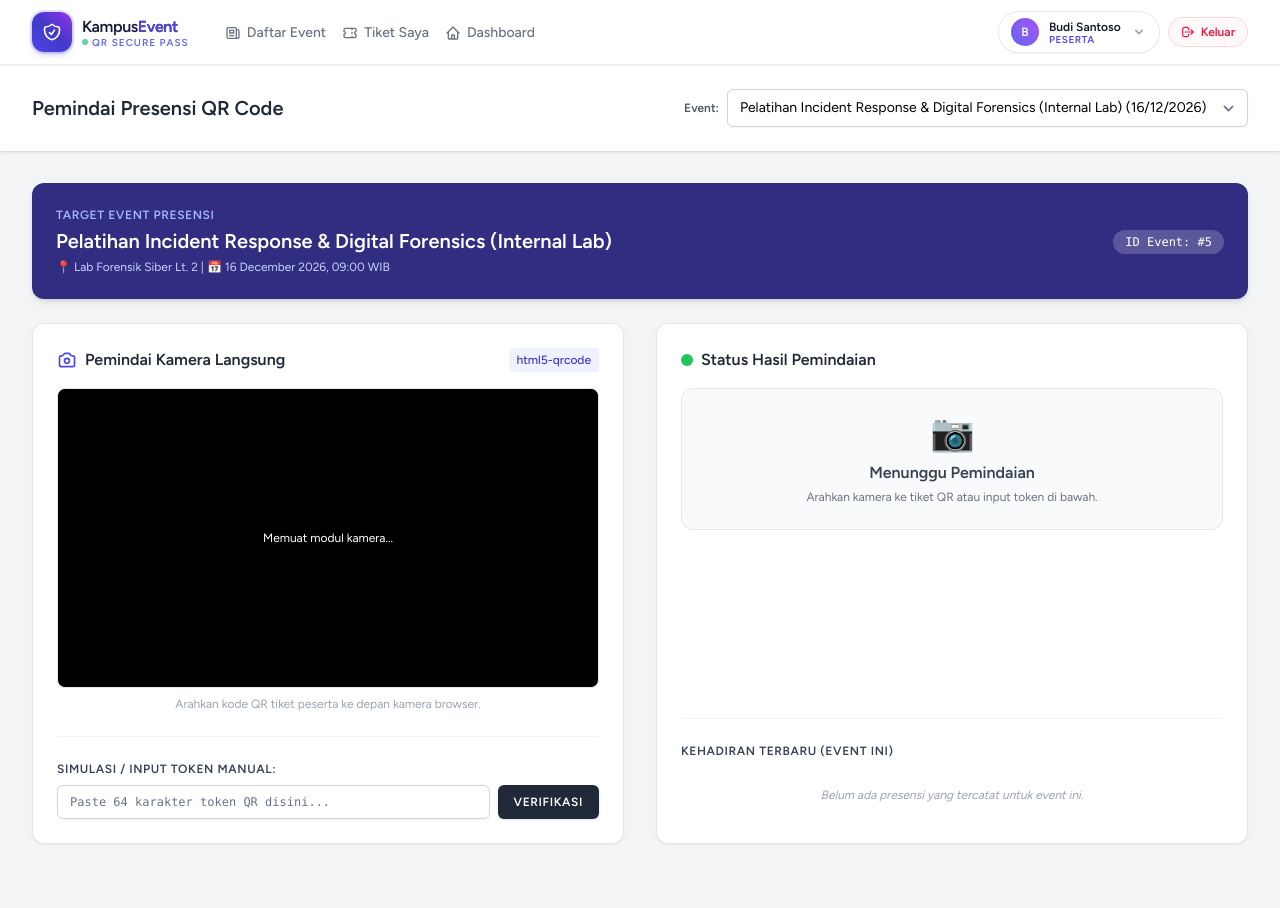
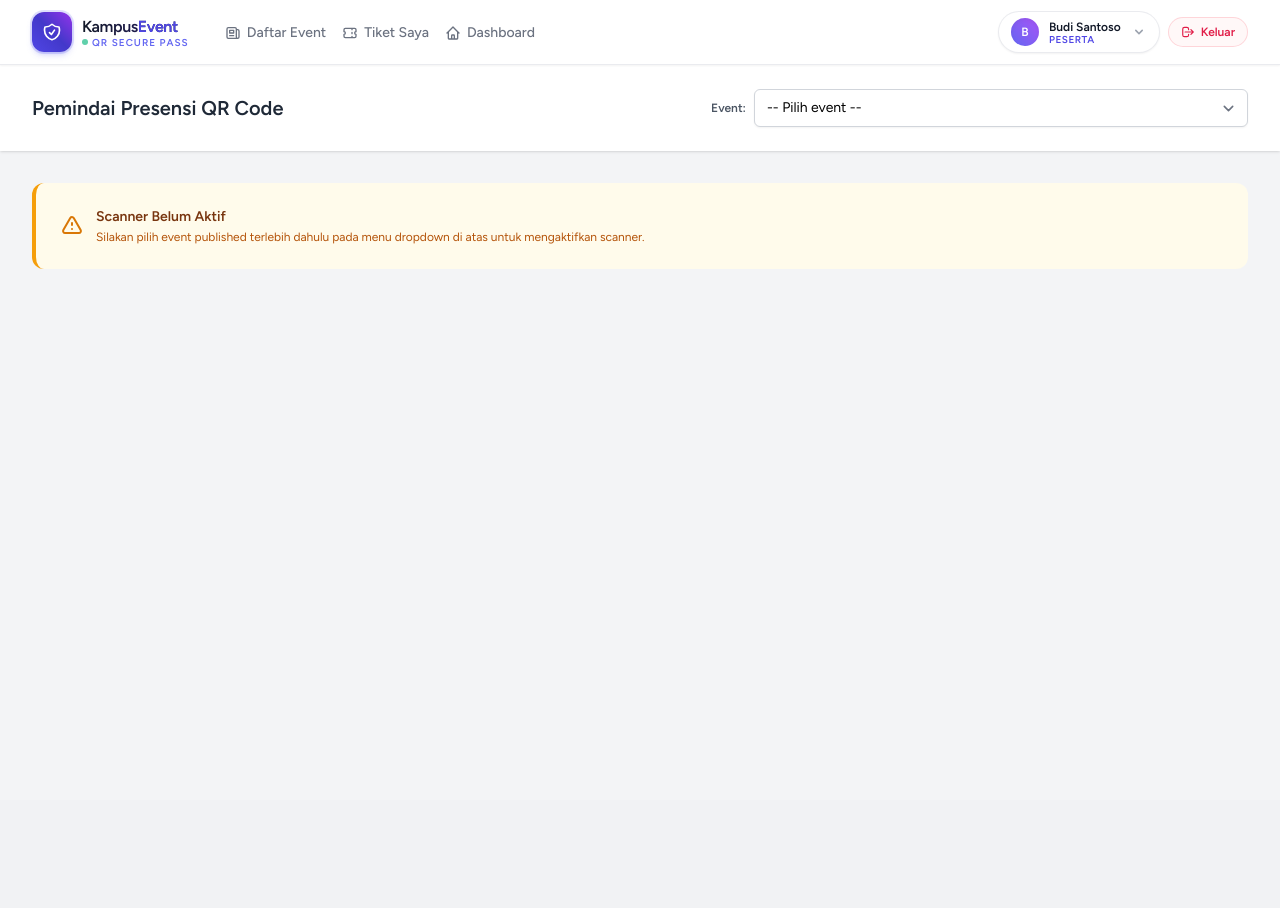
Before and after one commit to DenisSaputra-arch/kampus-event-qr, a Laravel app: page /admin/scan in a window 1280 px wide. After the commit the page ends 269 px from the top, so only its background shows below. Run offline with Laravel 12, Linux system fonts and the light colour scheme; a user stored in the database is signed in; data comes from the database, SQL or seed files in the repository; data that the repository does not hold is empty; style sheets or scripts are compiled from the project's sources; parts of the project's set-up code (start-up, migrations or seed data) failed here and were passed over; some libraries are stand-ins or nearby versions.

Commit message:
fix: scanner wajib memilih event published secara eksplisit

```diff
--- a/app/Http/Controllers/Admin/ScanController.php
+++ b/app/Http/Controllers/Admin/ScanController.php
@@ -23,11 +23,14 @@ class ScanController extends Controller
     public function index(Request $request): View
     {
         $events = Event::query()
+            ->where('status', 'published')
             ->orderBy('start_at', 'desc')
             ->get();
 
-        $selectedEventId = $request->query('event_id', $events->first()?->id);
-        $selectedEvent = $selectedEventId ? Event::find($selectedEventId) : null;
+        $selectedEventId = $request->query('event_id');
+        $selectedEvent = $selectedEventId ? $events->firstWhere('id', (int) $selectedEventId) : null;
+
+        $isNotToday = $selectedEvent ? ! $selectedEvent->start_at->isToday() : false;
 
         $recentAttendances = collect();
         if ($selectedEvent) {
@@ -40,7 +43,7 @@ class ScanController extends Controller
             ->get();
         }
 
-        return view('admin.scan.index', compact('events', 'selectedEvent', 'recentAttendances'));
+        return view('admin.scan.index', compact('events', 'selectedEvent', 'isNotToday', 'recentAttendances'));
     }
 
     /**
--- a/resources/views/admin/scan/index.blade.php
+++ b/resources/views/admin/scan/index.blade.php
@@ -9,13 +9,12 @@
             <form method="GET" action="{{ route('admin.scan.index') }}" class="flex items-center gap-2">
                 <label for="event_id" class="text-xs font-semibold text-gray-600">Event:</label>
                 <select name="event_id" id="event_id" onchange="this.form.submit()" class="text-sm rounded-md border-gray-300 shadow-sm focus:border-indigo-500 focus:ring-indigo-500">
-                    @forelse ($events as $ev)
+                    <option value="" {{ !$selectedEvent ? 'selected' : '' }}>-- Pilih event --</option>
+                    @foreach ($events as $ev)
                         <option value="{{ $ev->id }}" {{ $selectedEvent && $selectedEvent->id === $ev->id ? 'selected' : '' }}>
                             {{ $ev->title }} ({{ $ev->start_at->format('d/m/Y') }})
                         </option>
-                    @empty
-                        <option value="">Belum ada event</option>
-                    @endforelse
+                    @endforeach
                 </select>
             </form>
         </div>
@@ -24,10 +23,27 @@
     <div class="py-8">
         <div class="max-w-7xl mx-auto px-4 sm:px-6 lg:px-8">
             @if (!$selectedEvent)
-                <div class="bg-yellow-50 border-l-4 border-yellow-400 p-4 text-yellow-800 rounded">
-                    Silakan buat event terlebih dahulu sebelum memulai pemindaian presensi.
+                <div class="bg-amber-50 border-l-4 border-amber-500 p-6 text-amber-800 rounded-xl shadow-xs">
+                    <div class="flex items-center gap-3">
+                        <svg class="w-6 h-6 text-amber-600 shrink-0" fill="none" stroke="currentColor" viewBox="0 0 24 24"><path stroke-linecap="round" stroke-linejoin="round" stroke-width="2" d="M12 9v2m0 4h.01m-6.938 4h13.856c1.54 0 2.502-1.667 1.732-3L13.732 4c-.77-1.333-2.694-1.333-3.464 0L3.34 16c-.77 1.333.192 3 1.732 3z"/></svg>
+                        <div>
+                            <h4 class="font-bold text-amber-900 text-sm">Scanner Belum Aktif</h4>
+                            <p class="text-xs text-amber-700 mt-0.5">Silakan pilih event published terlebih dahulu pada menu dropdown di atas untuk mengaktifkan scanner.</p>
+                        </div>
+                    </div>
                 </div>
             @else
+                @if ($isNotToday)
+                    <div class="mb-6 p-4 bg-yellow-50 border-l-4 border-yellow-400 text-yellow-800 text-sm rounded-xl shadow-xs flex items-center gap-3">
+                        <svg class="w-5 h-5 text-yellow-600 shrink-0" fill="none" stroke="currentColor" viewBox="0 0 24 24">
+                            <path stroke-linecap="round" stroke-linejoin="round" stroke-width="2" d="M12 9v2m0 4h.01m-6.938 4h13.856c1.54 0 2.502-1.667 1.732-3L13.732 4c-.77-1.333-2.694-1.333-3.464 0L3.34 16c-.77 1.333.192 3 1.732 3z"/>
+                        </svg>
+                        <div>
+                            <span class="font-bold">Peringatan:</span> Tanggal pelaksanaan event ini ({{ $selectedEvent->start_at->format('d/m/Y') }}) bukan hari ini. Pastikan Anda memilih event yang tepat sebelum memindai presensi.
+                        </div>
+                    </div>
+                @endif
+
                 <!-- Banner Event Terpilih -->
                 <div class="bg-indigo-900 text-white p-4 sm:p-6 rounded-xl shadow-md mb-6 flex flex-col sm:flex-row justify-between items-start sm:items-center gap-4">
                     <div>
```
Also changed, not shown: tests/Feature/ScanVerificationTest.php (+36 -0 lines).
